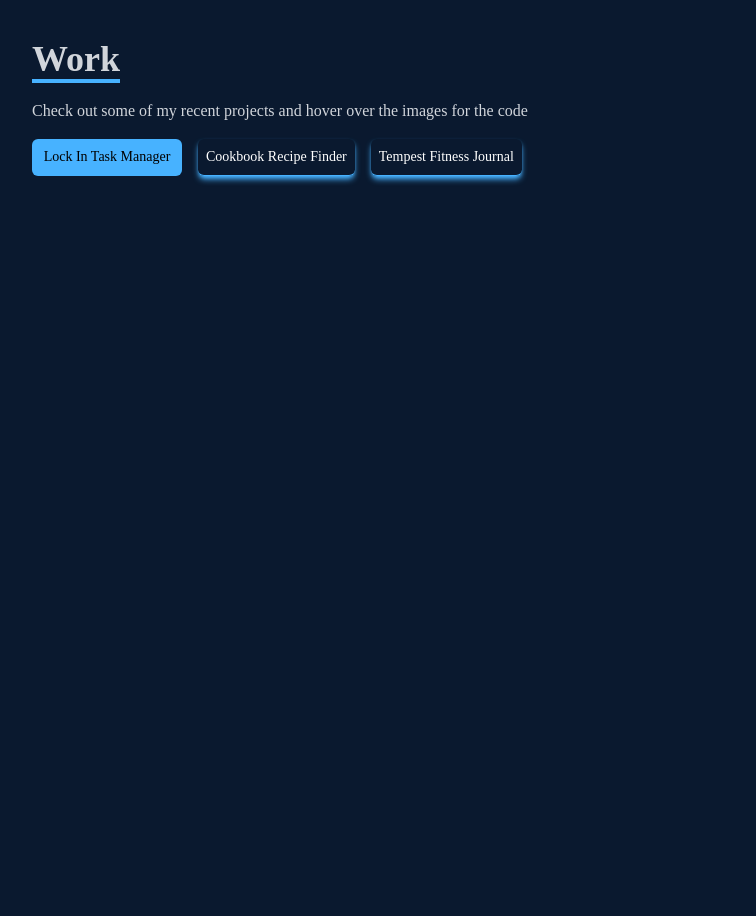
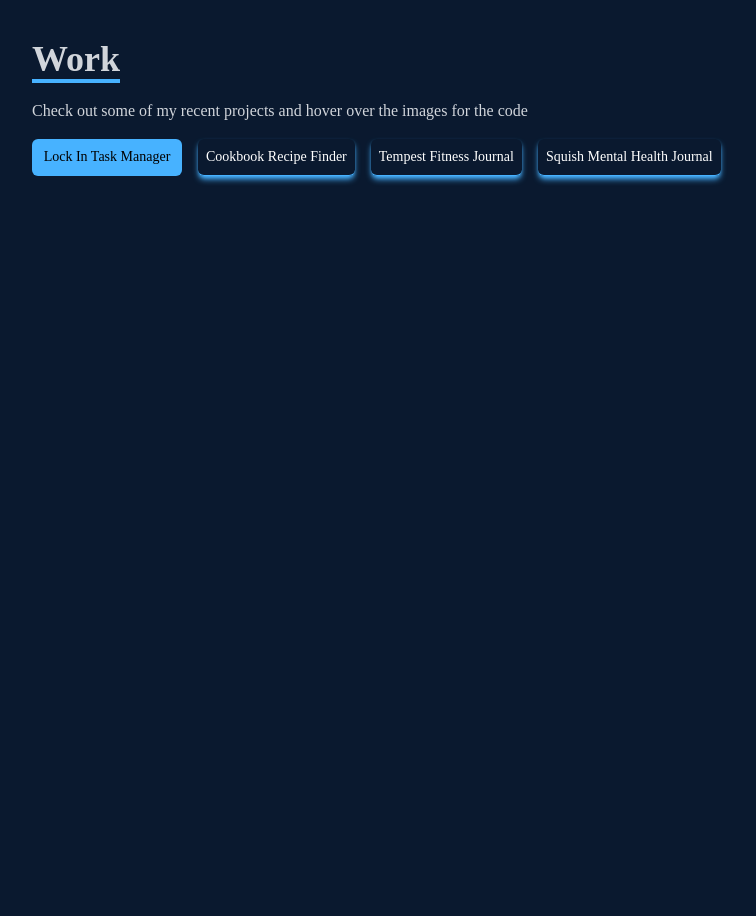
Before and after one commit to artslimedev/devportfolio-react-2022, a React (Create React App) app: page / in a window 1280 px wide. Shown: the part 2500-3416 px from the top of the page, without its empty margins (124-880 px from the left). Built offline with nearby package versions, Linux system fonts and the light colour scheme.

Commit message:
Adding another project to work section

```diff
--- a/src/data/data.js
+++ b/src/data/data.js
@@ -1,6 +1,7 @@
 import Recipe from "../assets/projects/recipe.png";
 import Tempest from "../assets/projects/tempest.jpeg";
 import LockIn from "../assets/projects/LockinTasks.png";
+import Squish from "../assets/projects/squish.png";
 
 export const Projects = [
   {
@@ -88,4 +89,31 @@ export const Projects = [
       </>
     ),
   },
+  {
+    title: "Squish Mental Health Journal",
+    image: Squish,
+    code: true,
+    demo: true,
+    codeLink: "https://github.com/artslimedev/squish-journal",
+    demoLink: "https://squish-production.up.railway.app",
+    description: (
+      <>
+        I built <strong>Squish</strong>, a minimalist mental health journaling
+        app, to give users a private, distraction-free space to reflect. I used{" "}
+        <strong>Node.js</strong> and <strong>Express.js</strong> to build the
+        backend, implementing full <strong>CRUD operations</strong> for journal
+        entries and user management. For authentication, I used{" "}
+        <strong>Passport.js</strong> and <strong>bcrypt</strong> to securely
+        handle login and registration, ensuring all user data remains private. I
+        chose <strong>MongoDB</strong> with <strong>Mongoose</strong> for
+        flexible, schema-based storage of journal content. The frontend is
+        rendered with <strong>EJS</strong>, keeping it lightweight and fast
+        without needing a frontend framework. I deployed the app using{" "}
+        <strong>Railway</strong> for streamlined hosting, and built a responsive
+        layout to support journaling on any device. This project demonstrates my
+        ability to build secure, user-focused full-stack applications using
+        traditional web technologies.
+      </>
+    ),
+  },
 ];
```
Also changed, not shown: src/assets/projects/squish.png (added).
